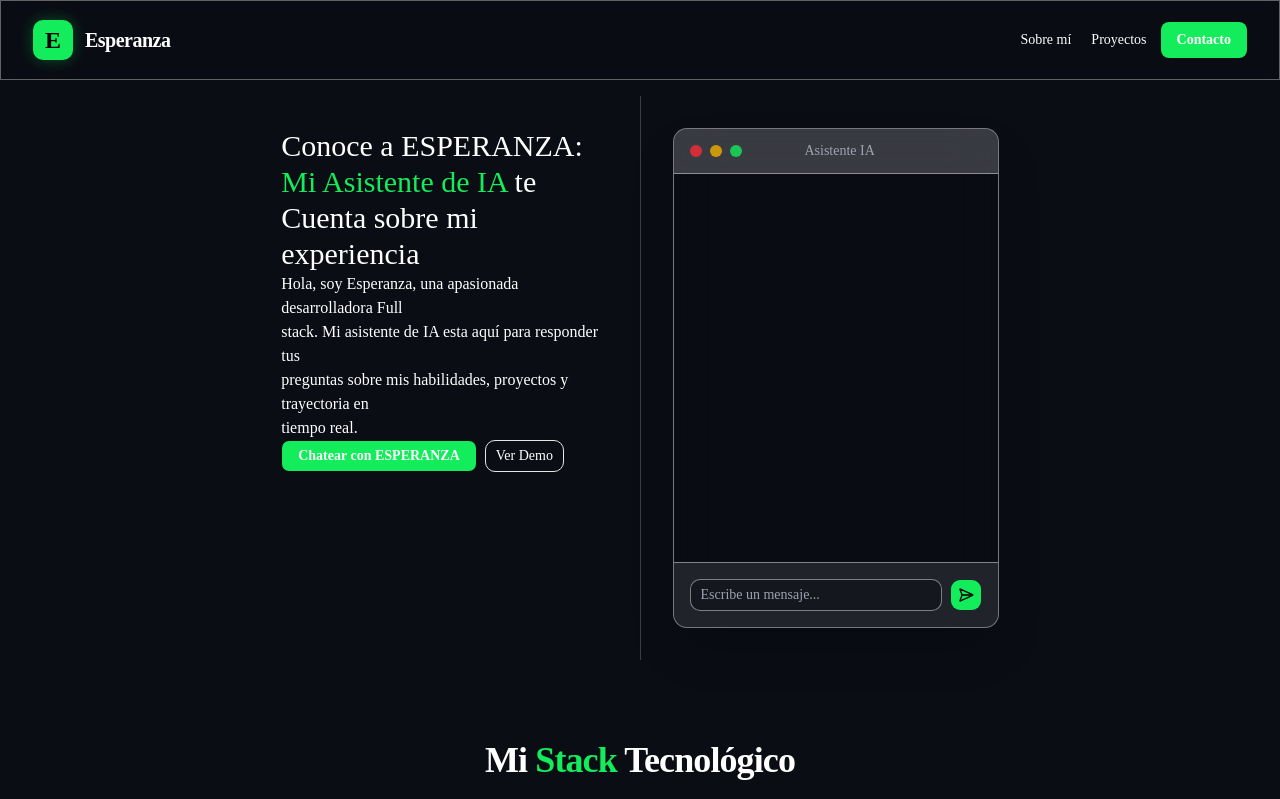
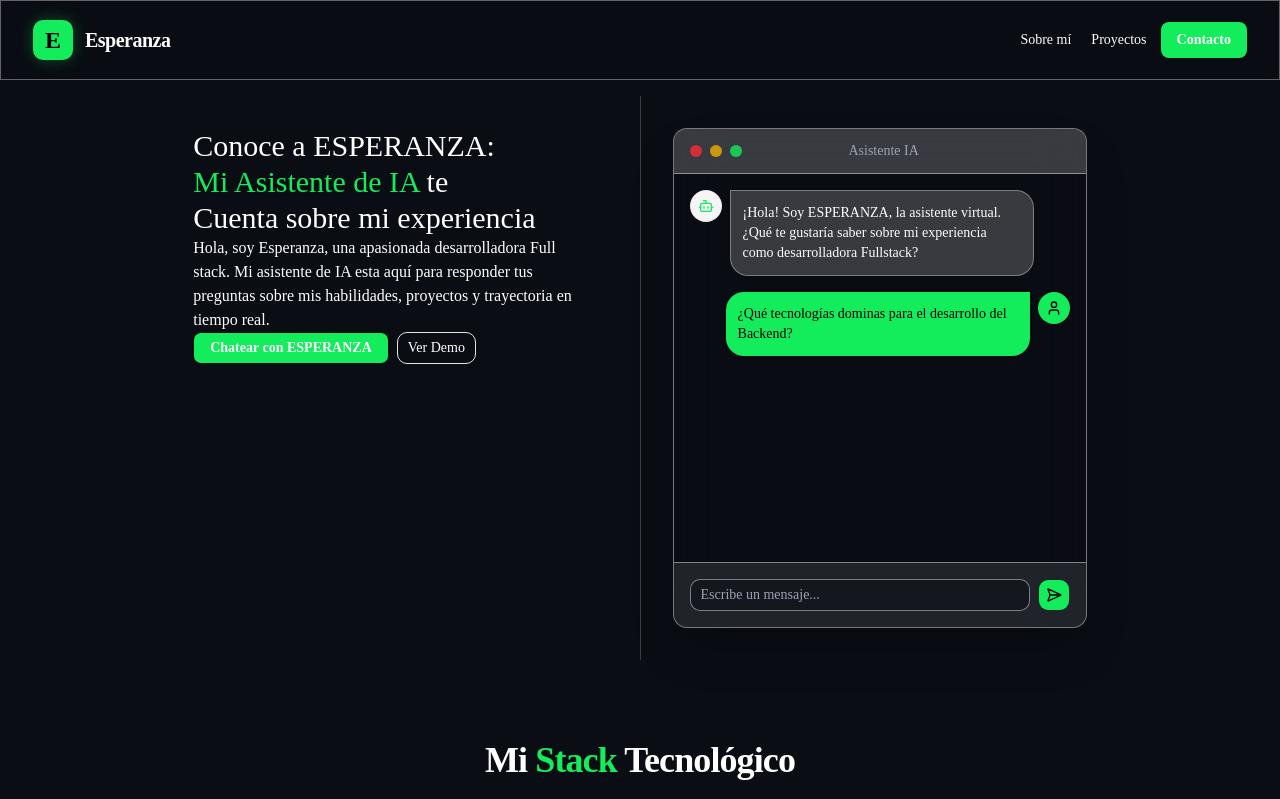
Before and after one commit to Esperanzapineda/Chatbot, a Next.js app in the folder front/: page / in a window 1280 px wide. Shown: the top 799 px of the page. Built offline with nearby package versions, Linux system fonts and the light colour scheme.

Commit message:
feat: implementar UI de mensajes y mock data
- Creación del componente MessageBubble con variantes para usuario y bot.
- Integración de array de prueba (mockMessages) en Chat.tsx.
- Configuración de scroll automático en el contenedor de mensajes.

```diff
--- a/front/app/views/Chat.tsx
+++ b/front/app/views/Chat.tsx
@@ -1,8 +1,11 @@
 'use client'
 import { Button } from '@/components/ui/button'
 import { Input } from '@/components/ui/input'
+import { mockMessages } from '@/services/utils/data'
+import MessageBubble from '@/shared/MessageBubble'
 import { SendHorizontal } from 'lucide-react'
 import React from 'react'
+
 
 const Chat = () => {
   return (
@@ -20,8 +23,17 @@ const Chat = () => {
         <div className="w-11"></div>
       </div>
 
-      <div className="flex-1 p-4 overflow-y-auto">
+      <div className='flex-1 p-4 overflow-y-auto flex flex-col gap-4'>
+        {mockMessages.map((msg) => (
+          <MessageBubble
+            key={msg.id}
+            role={msg.role as 'user' | 'bot'}
+            content={msg.content}
+          />
+        ))}
       </div>
+
+      <div className="flex-1 p-4 overflow-y-auto"> </div>
 
       <div className="p-4 border-t border-border/50 bg-muted/10">
         <form className="flex w-full items-center gap-2" onSubmit={(e) => e.preventDefault()}>
--- /dev/null
+++ b/front/services/utils/data.tsx
@@ -0,0 +1,17 @@
+export const mockMessages = [
+    {
+        id: 1,
+        role: 'bot',
+        content: '¡Hola! Soy ESPERANZA, la asistente virtual. ¿Qué te gustaría saber sobre mi experiencia como desarrolladora Fullstack?'
+    },
+    {
+        id: 2,
+        role: 'user',
+        content: '¿Qué tecnologías dominas para el desarrollo del Backend?'
+    },
+    {
+        id: 3,
+        role: 'bot',
+        content: 'Tengo experiencia construyendo APIs robustas utilizando Node.js y Express. También manejo bases de datos relacionales con PostgreSQL y ORMs como Prisma.'
+    }
+  ]
--- /dev/null
+++ b/front/services/utils/types.tsx
@@ -0,0 +1,4 @@
+export interface MessageBubbleProps {
+    role: 'user' | 'bot'
+    content: string
+}
--- /dev/null
+++ b/front/shared/MessageBubble.tsx
@@ -0,0 +1,35 @@
+import { MessageBubbleProps } from '@/services/utils/types'
+import { Bot, User } from 'lucide-react'
+import React from 'react'
+
+const MessageBubble = ({role, content}: MessageBubbleProps) => {
+    const isUser = role === 'user'
+
+    return (
+        <div className={`flex w-full ${isUser ? 'justify-end' : 'justify-start'}`}>
+            {!isUser && (
+                <div className="flex-shrink-0 w-8 h-8 rounded-full bg-secondary flex items-center justify-center mr-2 border border-border/50">
+                    <Bot size={16} className="text-primary" />
+                </div>
+            )}
+
+            <div
+                className={`max-w-[80%] p-3 text-sm shadow-sm ${
+                    isUser
+                    ? 'bg-primary text-black rounded-2xl rounded-tr-none font-medium'
+                    : 'bg-muted/20 text-foreground border border-border/40 rounded-2xl rounded-tl-none'
+                }`}
+            >
+            {content}
+            </div>
+
+            {isUser && (
+                <div className="flex-shrink-0 w-8 h-8 rounded-full bg-primary flex items-center justify-center ml-2">
+                    <User size={16} className="text-black" />
+                </div>
+            )}
+        </div>
+    )
+}
+
+export default MessageBubble
```
